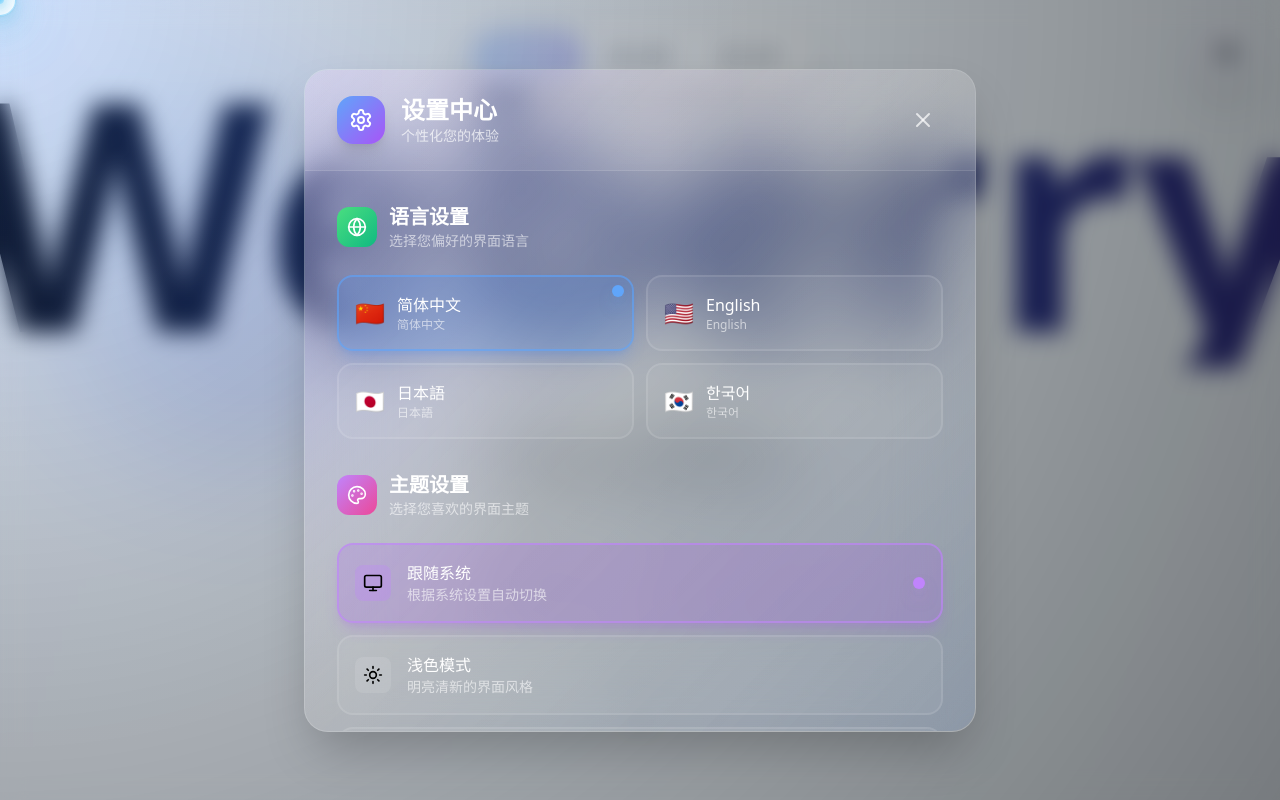
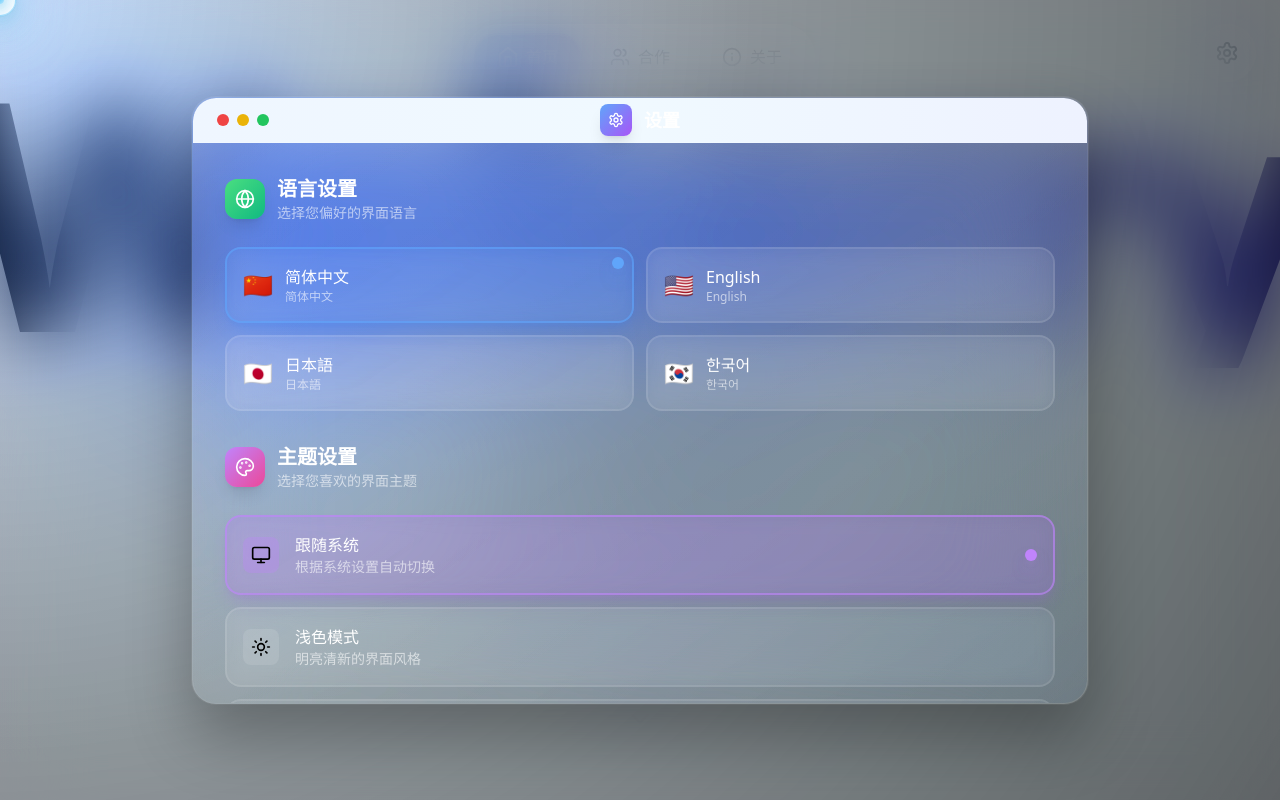
Before and after one commit to snow-trd/Weberry-mian, a React (Vite) app: page / in a window 1280 px wide. Both pictures are taken after a click on the button 1227 px from the left and 53 px from the top of the page. Shown: the top 800 px of the page. Built offline with nearby package versions, Linux system fonts and the light colour scheme.

Commit message:
macOS风格设置窗口

```diff
--- a/src/components/SettingsButton.tsx
+++ b/src/components/SettingsButton.tsx
@@ -1,5 +1,5 @@
-import React, { useState, useEffect } from 'react';
-import { Settings, X, Palette, Globe, Zap, Monitor, Sun, Moon, Volume2, VolumeX } from 'lucide-react';
+import React, { useState, useEffect, useRef } from 'react';
+import { Settings, X, Palette, Globe, Zap, Monitor, Sun, Moon, Volume2, VolumeX, Minus, Square } from 'lucide-react';
 
 interface SettingsButtonProps {
   mousePosition: { x: number; y: number };
@@ -12,6 +12,11 @@ const SettingsButton: React.FC<SettingsButtonProps> = ({ mousePosition }) => {
   const [animations, setAnimations] = useState(() => localStorage.getItem('animations') !== 'false');
   const [soundEnabled, setSoundEnabled] = useState(() => localStorage.getItem('soundEnabled') !== 'false');
   const [modalAnimation, setModalAnimation] = useState('');
+  const [isMaximized, setIsMaximized] = useState(false);
+  const [windowPosition, setWindowPosition] = useState({ x: 0, y: 0 });
+  const [isDragging, setIsDragging] = useState(false);
+  const [dragOffset, setDragOffset] = useState({ x: 0, y: 0 });
+  const modalRef = useRef<HTMLDivElement>(null);
 
   // 保存设置到localStorage
   useEffect(() => {
@@ -48,8 +53,9 @@ const SettingsButton: React.FC<SettingsButtonProps> = ({ mousePosition }) => {
   const openModal = () => {
     setModalAnimation('animate-in');
     setIsModalOpen(true);
+    setWindowPosition({ x: 0, y: 0 });
+    setIsMaximized(false);
     if (soundEnabled) {
-      // 播放打开音效（这里可以添加实际的音频播放）
       console.log('播放打开音效');
     }
   };
@@ -64,6 +70,58 @@ const SettingsButton: React.FC<SettingsButtonProps> = ({ mousePosition }) => {
       console.log('播放关闭音效');
     }
   };
+
+  const minimizeModal = () => {
+    setModalAnimation('animate-minimize');
+    setTimeout(() => {
+      setIsModalOpen(false);
+      setModalAnimation('');
+    }, 300);
+  };
+
+  const maximizeModal = () => {
+    setIsMaximized(!isMaximized);
+    if (!isMaximized) {
+      setWindowPosition({ x: 0, y: 0 });
+    }
+  };
+
+  const handleMouseDown = (e: React.MouseEvent) => {
+    if (isMaximized) return;
+
+    setIsDragging(true);
+    const rect = modalRef.current?.getBoundingClientRect();
+    if (rect) {
+      setDragOffset({
+        x: e.clientX - rect.left - windowPosition.x,
+        y: e.clientY - rect.top - windowPosition.y
+      });
+    }
+  };
+
+  const handleMouseMove = (e: MouseEvent) => {
+    if (!isDragging || isMaximized) return;
+
+    setWindowPosition({
+      x: e.clientX - dragOffset.x - (window.innerWidth / 2),
+      y: e.clientY - dragOffset.y - (window.innerHeight / 2)
+    });
+  };
+
+  const handleMouseUp = () => {
+    setIsDragging(false);
+  };
+
+  useEffect(() => {
+    if (isDragging) {
+      document.addEventListener('mousemove', handleMouseMove);
+      document.addEventListener('mouseup', handleMouseUp);
+      return () => {
+        document.removeEventListener('mousemove', handleMouseMove);
+        document.removeEventListener('mouseup', handleMouseUp);
+      };
+    }
+  }, [isDragging, dragOffset, isMaximized]);
 
   const languages = [
     { code: 'zh-CN', name: '简体中文', flag: '🇨🇳', nativeName: '简体中文' },
@@ -107,53 +165,99 @@ const SettingsButton: React.FC<SettingsButtonProps> = ({ mousePosition }) => {
       {/* Settings Modal */}
       {isModalOpen && (
         <div className={`fixed inset-0 z-[9998] flex items-center justify-center p-6 ${modalAnimation}`}>
-          {/* Backdrop with blur effect */}
+          {/* Backdrop with enhanced blur */}
           <div
-            className="absolute inset-0 backdrop-blur-md transition-all duration-300"
+            className="absolute inset-0 backdrop-blur-3xl transition-all duration-500"
             style={{
-              background: `radial-gradient(circle at ${mousePosition.x}px ${mousePosition.y}px, rgba(59, 130, 246, 0.1) 0%, rgba(0, 0, 0, 0.3) 50%, rgba(0, 0, 0, 0.5) 100%)`
+              background: `radial-gradient(circle at ${mousePosition.x}px ${mousePosition.y}px, rgba(59, 130, 246, 0.15) 0%, rgba(0, 0, 0, 0.4) 50%, rgba(0, 0, 0, 0.6) 100%)`,
+              backdropFilter: 'blur(40px) saturate(180%)',
             }}
             onClick={closeModal}
           />
 
           {/* Modal Window */}
-          <div className={`relative w-full max-w-2xl transform transition-all duration-500 ${
-            modalAnimation === 'animate-in' ? 'scale-100 opacity-100 translate-y-0' :
-            modalAnimation === 'animate-out' ? 'scale-95 opacity-0 translate-y-4' :
-            'scale-100 opacity-100 translate-y-0'
-          }`}>
-            <div className="backdrop-blur-2xl bg-white/10 rounded-3xl border border-white/20 shadow-2xl overflow-hidden">
-              {/* Glassmorphism effects */}
-              <div className="absolute inset-0 bg-gradient-to-br from-white/20 via-white/5 to-transparent pointer-events-none" />
-              <div className="absolute inset-0 bg-gradient-to-tl from-blue-500/10 via-transparent to-purple-500/10 pointer-events-none" />
+          <div
+            ref={modalRef}
+            className={`relative transform transition-all duration-500 ${
+              modalAnimation === 'animate-in' ? 'scale-100 opacity-100 translate-y-0' :
+              modalAnimation === 'animate-out' ? 'scale-95 opacity-0 translate-y-4' :
+              modalAnimation === 'animate-minimize' ? 'scale-75 opacity-0 translate-y-8' :
+              'scale-100 opacity-100 translate-y-0'
+            } ${isMaximized ? 'w-full h-full max-w-none' : 'w-full max-w-4xl max-h-[90vh]'}`}
+            style={{
+              transform: `translate(${windowPosition.x}px, ${windowPosition.y}px) ${
+                modalAnimation === 'animate-in' ? 'scale(1)' :
+                modalAnimation === 'animate-out' ? 'scale(0.95) translateY(16px)' :
+                modalAnimation === 'animate-minimize' ? 'scale(0.75) translateY(32px)' :
+                'scale(1)'
+              }`,
+            }}
+          >
+            <div className={`backdrop-blur-3xl bg-white/5 ${isMaximized ? 'rounded-none' : 'rounded-3xl'} border border-white/10 shadow-2xl overflow-hidden transition-all duration-300`}
+                 style={{
+                   backdropFilter: 'blur(60px) saturate(200%)',
+                   boxShadow: '0 32px 64px rgba(0, 0, 0, 0.3), 0 0 0 1px rgba(255, 255, 255, 0.1), inset 0 1px 0 rgba(255, 255, 255, 0.2)'
+                 }}>
 
-              {/* Header */}
-              <div className="relative px-8 py-6 border-b border-white/10 bg-gradient-to-r from-white/10 to-white/5">
+              {/* Enhanced glassmorphism effects */}
+              <div className="absolute inset-0 bg-gradient-to-br from-white/10 via-white/5 to-transparent pointer-events-none" />
+              <div className="absolute inset-0 bg-gradient-to-tl from-blue-500/5 via-transparent to-purple-500/5 pointer-events-none" />
+              <div className="absolute top-0 left-0 right-0 h-px bg-gradient-to-r from-transparent via-white/30 to-transparent" />
+
+              {/* macOS Style Header */}
+              <div
+                className={`relative px-6 py-4 border-b border-white/10 bg-gradient-to-r from-white/8 to-white/4 ${!isMaximized ? 'cursor-move' : ''}`}
+                onMouseDown={handleMouseDown}
+                style={{
+                  backdropFilter: 'blur(20px)',
+                }}
+              >
+                {/* Traffic Light Buttons */}
                 <div className="flex items-center justify-between">
-                  <div className="flex items-center space-x-4">
-                    <div className="w-12 h-12 rounded-2xl bg-gradient-to-br from-blue-400 to-purple-500 flex items-center justify-center text-white shadow-lg">
-                      <Settings className="w-6 h-6" />
+                  <div className="flex items-center space-x-2">
+                    <button
+                      onClick={closeModal}
+                      className="w-3 h-3 rounded-full bg-red-500 hover:bg-red-600 transition-colors duration-200 group relative overflow-hidden"
+                    >
+                      <div className="absolute inset-0 bg-gradient-to-br from-red-400 to-red-600 opacity-0 group-hover:opacity-100 transition-opacity duration-200" />
+                      <X className="w-2 h-2 text-red-900 opacity-0 group-hover:opacity-100 transition-opacity duration-200 absolute inset-0 m-auto" />
+                    </button>
+                    <button
+                      onClick={minimizeModal}
+                      className="w-3 h-3 rounded-full bg-yellow-500 hover:bg-yellow-600 transition-colors duration-200 group relative overflow-hidden"
+                    >
+                      <div className="absolute inset-0 bg-gradient-to-br from-yellow-400 to-yellow-600 opacity-0 group-hover:opacity-100 transition-opacity duration-200" />
+                      <Minus className="w-2 h-2 text-yellow-900 opacity-0 group-hover:opacity-100 transition-opacity duration-200 absolute inset-0 m-auto" />
+                    </button>
+                    <button
+                      onClick={maximizeModal}
+                      className="w-3 h-3 rounded-full bg-green-500 hover:bg-green-600 transition-colors duration-200 group relative overflow-hidden"
+                    >
+                      <div className="absolute inset-0 bg-gradient-to-br from-green-400 to-green-600 opacity-0 group-hover:opacity-100 transition-opacity duration-200" />
+                      <Square className="w-2 h-2 text-green-900 opacity-0 group-hover:opacity-100 transition-opacity duration-200 absolute inset-0 m-auto" />
+                    </button>
+                  </div>
+
+                  {/* Window Title */}
+                  <div className="absolute left-1/2 transform -translate-x-1/2 flex items-center space-x-3">
+                    <div className="w-8 h-8 rounded-lg bg-gradient-to-br from-blue-400 to-purple-500 flex items-center justify-center text-white shadow-lg">
+                      <Settings className="w-4 h-4" />
                     </div>
                     <div>
-                      <h2 className="text-2xl font-bold text-white">设置中心</h2>
-                      <p className="text-white/70 text-sm">个性化您的体验</p>
+                      <h2 className="text-lg font-semibold text-white">设置</h2>
                     </div>
                   </div>
-                  <button
-                    onClick={closeModal}
-                    className="p-2 rounded-xl hover:bg-white/10 transition-all duration-300 text-white/70 hover:text-white group"
-                  >
-                    <X className="w-6 h-6 group-hover:rotate-90 transition-transform duration-300" />
-                  </button>
+
+                  <div className="w-16" /> {/* Spacer for centering */}
                 </div>
               </div>
 
               {/* Content */}
-              <div className="relative p-8 space-y-8 max-h-[70vh] overflow-y-auto">
+              <div className="relative p-8 space-y-8 overflow-y-auto" style={{ maxHeight: isMaximized ? 'calc(100vh - 80px)' : '70vh' }}>
                 {/* Language Settings */}
                 <div className="space-y-4">
                   <div className="flex items-center space-x-3 mb-6">
-                    <div className="w-10 h-10 rounded-xl bg-gradient-to-br from-green-400 to-emerald-500 flex items-center justify-center text-white">
+                    <div className="w-10 h-10 rounded-xl bg-gradient-to-br from-green-400 to-emerald-500 flex items-center justify-center text-white shadow-lg">
                       <Globe className="w-5 h-5" />
                     </div>
                     <div>
@@ -166,11 +270,12 @@ const SettingsButton: React.FC<SettingsButtonProps> = ({ mousePosition }) => {
                       <button
                         key={lang.code}
                         onClick={() => setLanguage(lang.code)}
-                        className={`relative p-4 rounded-2xl transition-all duration-300 border-2 group ${
+                        className={`relative p-4 rounded-2xl transition-all duration-300 border-2 group backdrop-blur-sm ${
                           language === lang.code
                             ? 'bg-blue-500/20 border-blue-400/60 shadow-lg shadow-blue-500/20'
                             : 'bg-white/5 border-white/10 hover:bg-white/10 hover:border-white/20'
                         }`}
+                        style={{ backdropFilter: 'blur(10px)' }}
                       >
                         <div className="flex items-center space-x-3">
                           <span className="text-2xl">{lang.flag}</span>
@@ -190,7 +295,7 @@ const SettingsButton: React.FC<SettingsButtonProps> = ({ mousePosition }) => {
                 {/* Theme Settings */}
                 <div className="space-y-4">
                   <div className="flex items-center space-x-3 mb-6">
-                    <div className="w-10 h-10 rounded-xl bg-gradient-to-br from-purple-400 to-pink-500 flex items-center justify-center text-white">
+                    <div className="w-10 h-10 rounded-xl bg-gradient-to-br from-purple-400 to-pink-500 flex items-center justify-center text-white shadow-lg">
                       <Palette className="w-5 h-5" />
                     </div>
                     <div>
@@ -203,11 +308,12 @@ const SettingsButton: React.FC<SettingsButtonProps> = ({ mousePosition }) => {
                       <button
                         key={themeOption.value}
                         onClick={() => setTheme(themeOption.value)}
-                        className={`w-full p-4 rounded-2xl transition-all duration-300 border-2 group ${
+                        className={`w-full p-4 rounded-2xl transition-all duration-300 border-2 group backdrop-blur-sm ${
                           theme === themeOption.value
                             ? 'bg-purple-500/20 border-purple-400/60 shadow-lg shadow-purple-500/20'
                             : 'bg-white/5 border-white/10 hover:bg-white/10 hover:border-white/20'
                         }`}
+                        style={{ backdropFilter: 'blur(10px)' }}
                       >
                         <div className="flex items-center justify-between">
                           <div className="flex items-center space-x-4">
@@ -231,7 +337,7 @@ const SettingsButton: React.FC<SettingsButtonProps> = ({ mousePosition }) => {
                 {/* Feature Settings */}
                 <div className="space-y-4">
                   <div className="flex items-center space-x-3 mb-6">
-                    <div className="w-10 h-10 rounded-xl bg-gradient-to-br from-orange-400 to-red-500 flex items-center justify-center text-white">
+                    <div className="w-10 h-10 rounded-xl bg-gradient-to-br from-orange-400 to-red-500 flex items-center justify-center text-white shadow-lg">
                       <Zap className="w-5 h-5" />
                     </div>
                     <div>
@@ -242,9 +348,10 @@ const SettingsButton: React.FC<SettingsButtonProps> = ({ mousePosition }) => {
 
                   <div className="space-y-4">
                     {/* Animation Toggle */}
-                    <div className="flex items-center justify-between p-4 rounded-2xl bg-white/5 border border-white/10 hover:bg-white/10 transition-all duration-300">
+                    <div className="flex items-center justify-between p-4 rounded-2xl bg-white/5 border border-white/10 hover:bg-white/10 transition-all duration-300 backdrop-blur-sm"
+                         style={{ backdropFilter: 'blur(10px)' }}>
                       <div className="flex items-center space-x-4">
-                        <div className="p-2 rounded-lg bg-gradient-to-br from-blue-400 to-cyan-500 text-white">
+                        <div className="p-2 rounded-lg bg-gradient-to-br from-blue-400 to-cyan-500 text-white shadow-lg">
                           <Zap className="w-5 h-5" />
                         </div>
                         <div>
@@ -254,8 +361,8 @@ const SettingsButton: React.FC<SettingsButtonProps> = ({ mousePosition }) => {
                       </div>
                       <button
                         onClick={() => setAnimations(!animations)}
-                        className={`relative w-14 h-8 rounded-full transition-all duration-300 ${
-                          animations ? 'bg-gradient-to-r from-blue-500 to-cyan-500' : 'bg-white/20'
+                        className={`relative w-14 h-8 rounded-full transition-all duration-300 shadow-lg ${
+                          animations ? 'bg-gradient-to-r from-blue-500 to-cyan-500 shadow-blue-500/30' : 'bg-white/20 shadow-black/20'
                         }`}
                       >
                         <div className={`absolute top-1 w-6 h-6 bg-white rounded-full shadow-lg transition-all duration-300 ${
@@ -265,9 +372,10 @@ const SettingsButton: React.FC<SettingsButtonProps> = ({ mousePosition }) => {
                     </div>
 
                     {/* Sound Toggle */}
-                    <div className="flex items-center justify-between p-4 rounded-2xl bg-white/5 border border-white/10 hover:bg-white/10 transition-all duration-300">
+                    <div className="flex items-center justify-between p-4 rounded-2xl bg-white/5 border border-white/10 hover:bg-white/10 transition-all duration-300 backdrop-blur-sm"
+                         style={{ backdropFilter: 'blur(10px)' }}>
                       <div className="flex items-center space-x-4">
-                        <div className="p-2 rounded-lg bg-gradient-to-br from-green-400 to-emerald-500 text-white">
+                        <div className="p-2 rounded-lg bg-gradient-to-br from-green-400 to-emerald-500 text-white shadow-lg">
                           {soundEnabled ? <Volume2 className="w-5 h-5" /> : <VolumeX className="w-5 h-5" />}
                         </div>
                         <div>
@@ -277,8 +385,8 @@ const SettingsButton: React.FC<SettingsButtonProps> = ({ mousePosition }) => {
                       </div>
                       <button
                         onClick={() => setSoundEnabled(!soundEnabled)}
-                        className={`relative w-14 h-8 rounded-full transition-all duration-300 ${
-                          soundEnabled ? 'bg-gradient-to-r from-green-500 to-emerald-500' : 'bg-white/20'
+                        className={`relative w-14 h-8 rounded-full transition-all duration-300 shadow-lg ${
+                          soundEnabled ? 'bg-gradient-to-r from-green-500 to-emerald-500 shadow-green-500/30' : 'bg-white/20 shadow-black/20'
                         }`}
                       >
                         <div className={`absolute top-1 w-6 h-6 bg-white rounded-full shadow-lg transition-all duration-300 ${
@@ -307,38 +415,6 @@ const SettingsButton: React.FC<SettingsButtonProps> = ({ mousePosition }) => {
           </div>
         </div>
       )}
-
-      <style jsx>{`
-        .animate-in {
-          animation: modalIn 0.5s cubic-bezier(0.34, 1.56, 0.64, 1);
-        }
-
-        .animate-out {
-          animation: modalOut 0.3s cubic-bezier(0.4, 0, 0.2, 1);
-        }
-
-        @keyframes modalIn {
-          0% {
-            opacity: 0;
-            transform: scale(0.8) translateY(20px);
-          }
-          100% {
-            opacity: 1;
-            transform: scale(1) translateY(0);
-          }
-        }
-
-        @keyframes modalOut {
-          0% {
-            opacity: 1;
-            transform: scale(1) translateY(0);
-          }
-          100% {
-            opacity: 0;
-            transform: scale(0.95) translateY(10px);
-          }
-        }
-      `}</style>
     </>
   );
 };
--- a/src/index.css
+++ b/src/index.css
@@ -67,6 +67,68 @@
     transition: opacity 0.3s ease, transform 0.3s ease;
   }
 
+  /* macOS风格设置窗口动画 */
+  .animate-in {
+    animation: macModalIn 0.6s cubic-bezier(0.34, 1.56, 0.64, 1);
+  }
+
+  .animate-out {
+    animation: macModalOut 0.3s cubic-bezier(0.4, 0, 0.2, 1);
+  }
+
+  .animate-minimize {
+    animation: macModalMinimize 0.4s cubic-bezier(0.4, 0, 0.2, 1);
+  }
+
+  @keyframes macModalIn {
+    0% {
+      opacity: 0;
+      transform: scale(0.7) translateY(50px);
+      filter: blur(10px);
+    }
+    50% {
+      opacity: 0.8;
+      transform: scale(1.05) translateY(-10px);
+      filter: blur(2px);
+    }
+    100% {
+      opacity: 1;
+      transform: scale(1) translateY(0);
+      filter: blur(0px);
+    }
+  }
+
+  @keyframes macModalOut {
+    0% {
+      opacity: 1;
+      transform: scale(1) translateY(0);
+      filter: blur(0px);
+    }
+    100% {
+      opacity: 0;
+      transform: scale(0.95) translateY(20px);
+      filter: blur(5px);
+    }
+  }
+
+  @keyframes macModalMinimize {
+    0% {
+      opacity: 1;
+      transform: scale(1) translateY(0);
+      filter: blur(0px);
+    }
+    100% {
+      opacity: 0;
+      transform: scale(0.3) translateY(100px);
+      filter: blur(10px);
+    }
+  }
+
+  /* 增强的玻璃效果 */
+  .backdrop-blur-3xl {
+    backdrop-filter: blur(60px) saturate(180%) brightness(110%);
+  }
+
   /* 滚动条样式 */
   ::-webkit-scrollbar {
     width: 8px;
```
